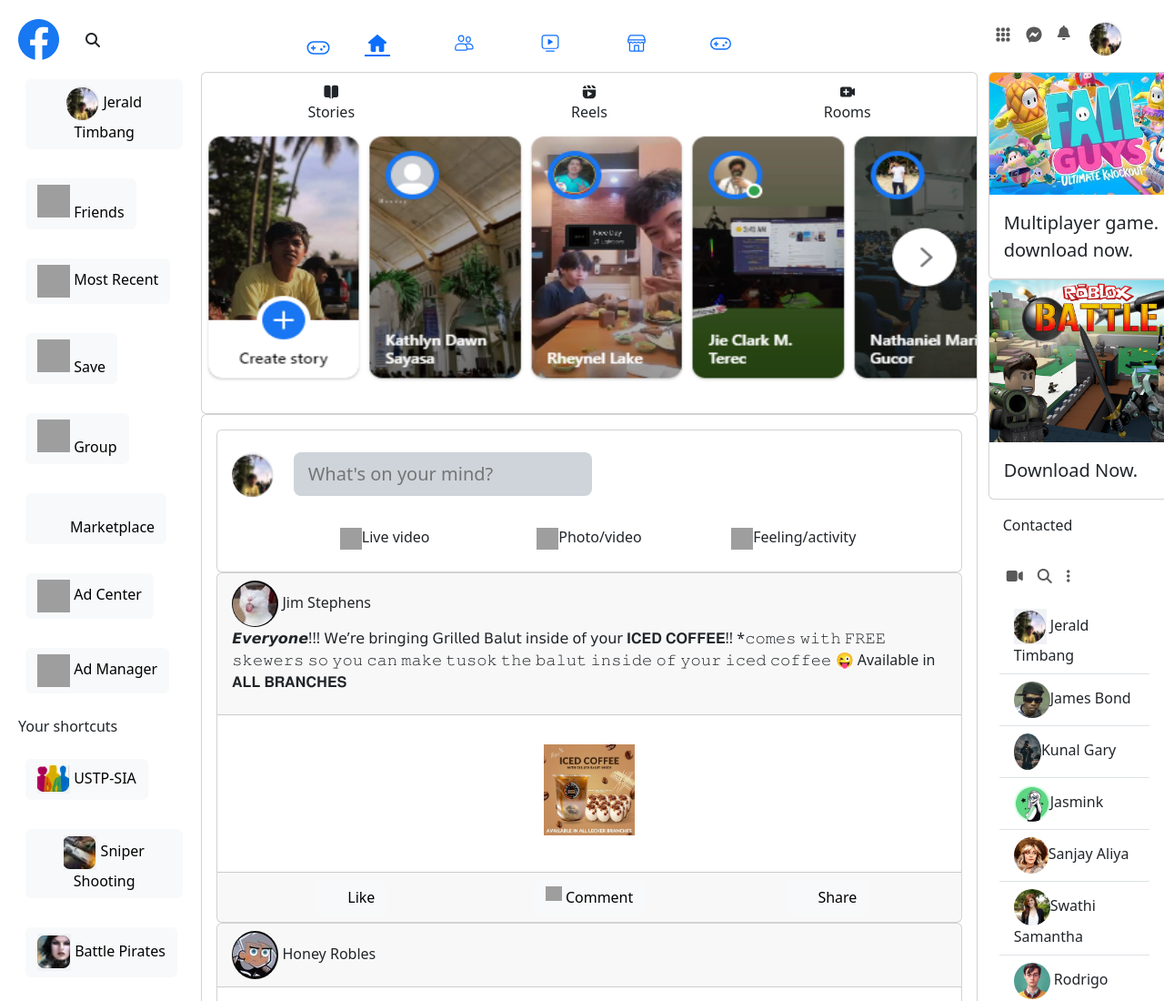
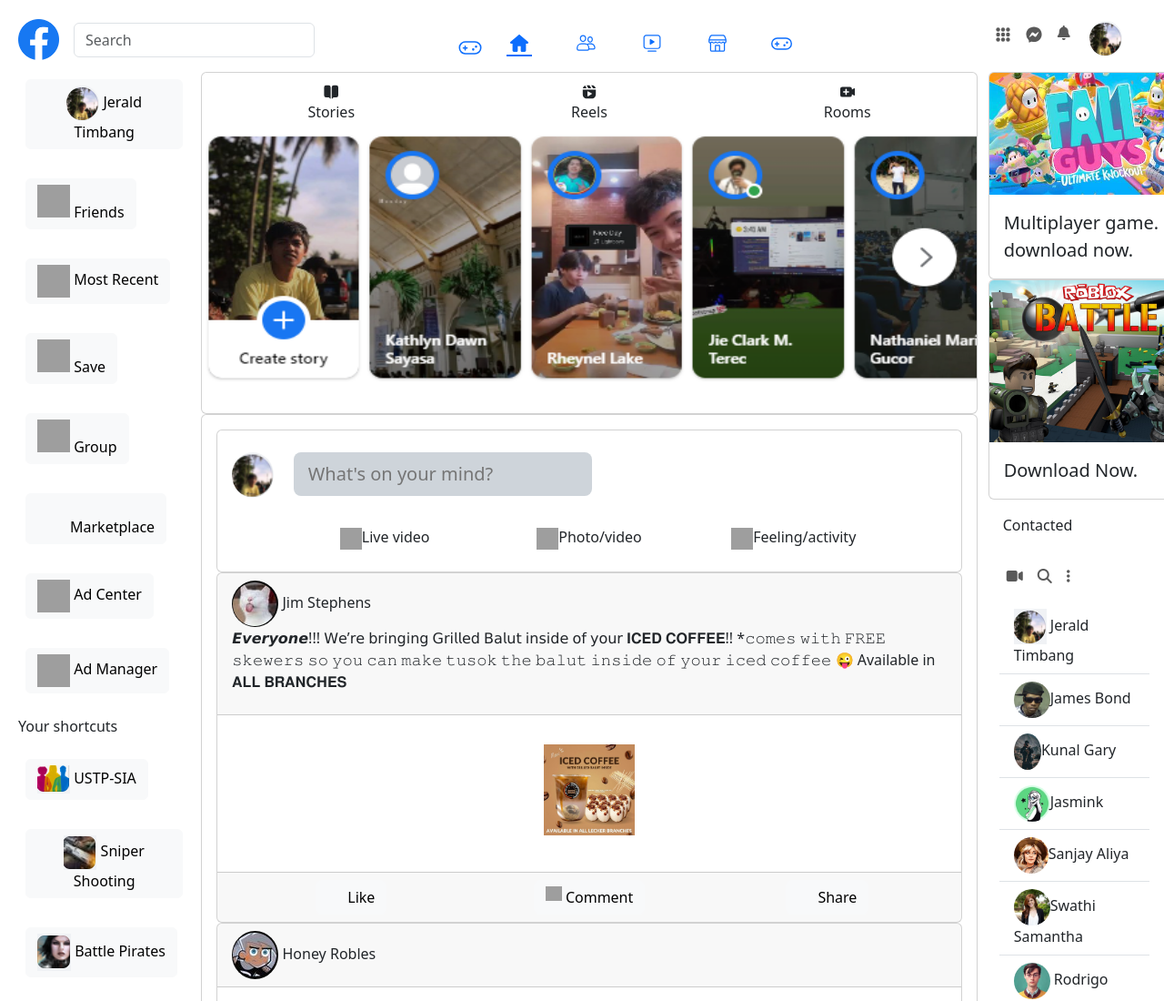
Before and after one commit to project-onhand/facebook-cloning, a plain HTML site: page index.html in a window 1280 px wide. Shown: the top 1100 px of the page at 91% size. Drawn offline with nearby package versions, Linux system fonts and the light colour scheme; grey boxes are pictures that could not be loaded; files whose address does not match are found by name; a web font is replaced by a local one.

Commit message:
11th commit

```diff
--- a/index.html
+++ b/index.html
@@ -22,14 +22,14 @@
                           <button class="navbar-toggler d-none d-sm-none" type="button" data-bs-toggle="collapse" data-bs-target="#navbarSupportedContent" aria-controls="navbarSupportedContent" aria-expanded="false" aria-label="Toggle navigation">
                             <span class="navbar-toggler-icon d-none d-sm-none"></span>
                           </button>
-                          <form class="d-flex d-none d-sm-block d-md-none" role="search ">
+                          <form class="d-flex d-none d-sm-none d-block d-xl-block" role="search ">
                             <input class="form-control me-2" type="search" placeholder="Search" aria-label="Search">
 
                           </form>
 
                           <!-- search for tablet -->
 
-                          <button type="button" class="btn btn-white d-block d-none d-sm-block d-xxl-none"> <i class="fa-sharp fa-solid fa-magnifying-glass"></i>  </button>
+                          <button type="button" class="btn btn-white d-block d-none d-sm-none d-xxl-none"> <i class="fa-sharp fa-solid fa-magnifying-glass"></i>  </button>
 
                           <!-- end -->
 
@@ -71,7 +71,7 @@
 
 
                                   <!-- Hidding -->
-                              <div class="dropdown d-lg-none d-none d-sm-block d-md-none d-lg-block justify-content-center">
+                              <div class="dropdown  d-lg-none d-none d-sm-block d-md-none d-lg-block justify-content-center">
                                 <button class="btn btn-secondary " type="button" data-bs-toggle="dropdown" aria-expanded="false">
 
                                 </button>
```
